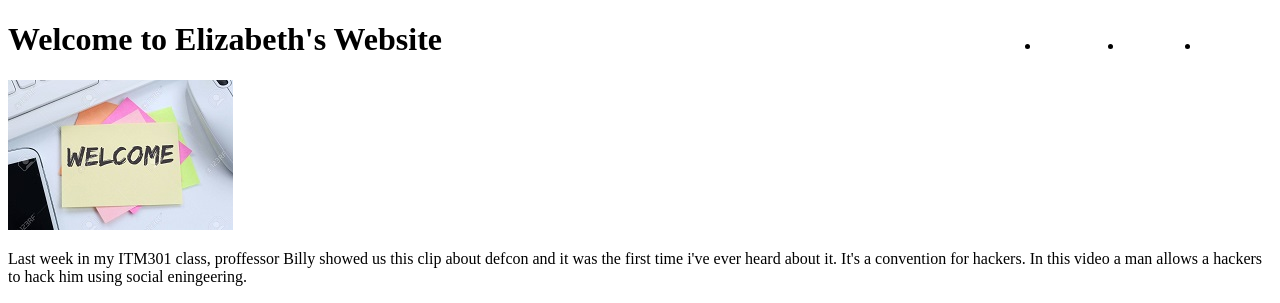
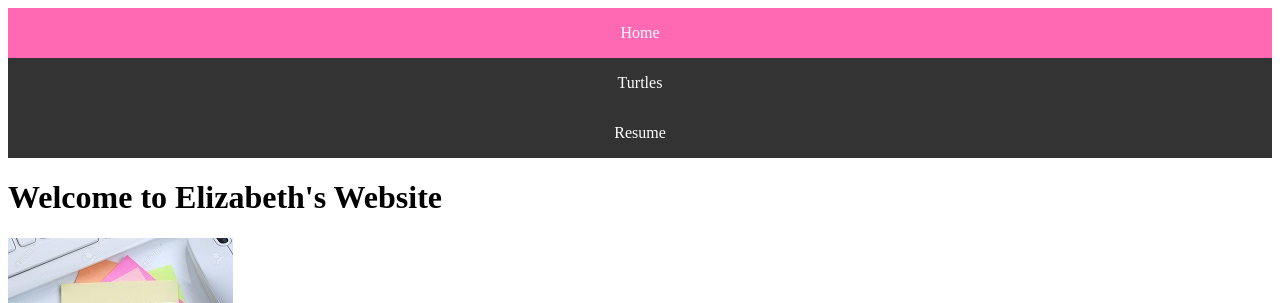
Before and after one commit to tinkzgee/ITMD361-project2, a plain HTML site: page index.html in a window 1280 px wide. Shown: the top 303 px of the page. Drawn offline with Linux system fonts and the light colour scheme.

Commit message:
added the "olu" class and changed colors

```diff
--- a/index.html
+++ b/index.html
@@ -8,7 +8,7 @@
 <body>
   <nav id="navigation">
     <ul>
-      <li>
+      <li class='olu'>
         <a href="index.html">Home</a>
       </li>
       <li>
--- a/style.css
+++ b/style.css
@@ -1,16 +1,15 @@
-#nagivation ul {
+#navigation ul {
     list-style-type: none;
     margin: 0;
     padding: 0;
     overflow: hidden;
     background-color: #333;
-
     text-align: center;
 
 }
 
 #navigation li {
-	float: right;
+	float: middle;
 }
 
 #navigation li a {
@@ -23,10 +22,10 @@
 
 
 #navigation li a:hover {
-    background-color: #222222;
+    background-color: #FF1493;
 }
 
-.active{
-	background-color: #2ecc71;
+.olu{
+	background-color: #FF69B4;
 	color:white;
 }
```
